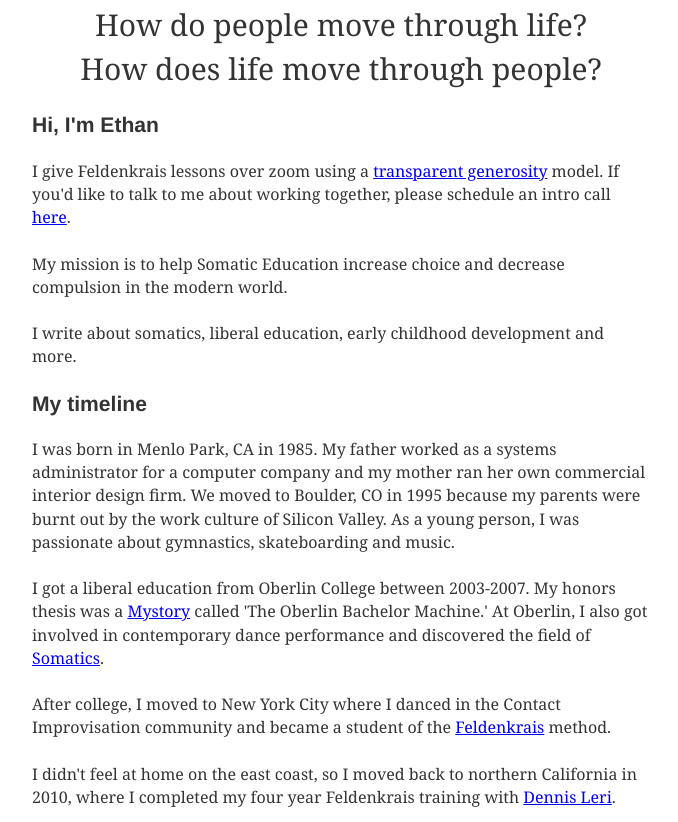
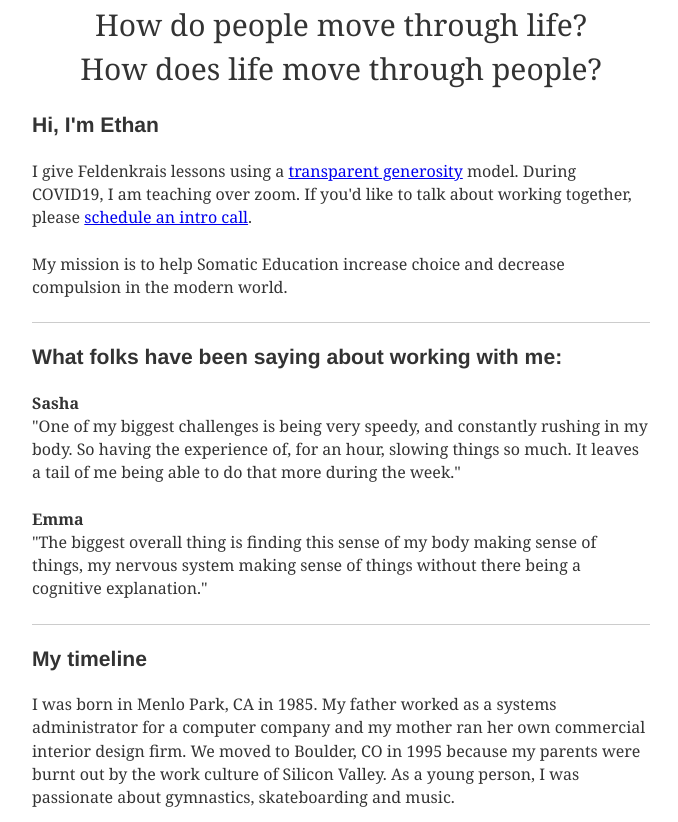
Before and after one commit to elocowan/ethancowan.com, a Gatsby site: page / in a window 1280 px wide. Shown: the part 476-1298 px from the top of the page, without its empty margins (299-977 px from the left). Built offline with nearby package versions, Linux system fonts and the light colour scheme; Gatsby itself is replaced by a stand-in of ours; some packages are replaced by stand-ins of ours.

Commit message:
Changes to add testimonials

```diff
--- a/src/pages/index.js
+++ b/src/pages/index.js
@@ -45,12 +45,12 @@ export default function Home() {
       </Centered>
       <h3>Hi, I'm Ethan</h3>
       <p>
-        I give Feldenkrais lessons over zoom using a{" "}
+        I give Feldenkrais lessons using a{" "}
         <Link to="/transparent-generosity">transparent generosity</Link> model.
-        If you'd like to talk to me about working together, please schedule an
-        intro call{" "}
+        During COVID19, I am teaching over zoom. If you'd like to talk about
+        working together, please{" "}
         <a href="https://app.acuityscheduling.com/schedule.php?owner=16756071">
-          here
+          schedule an intro call
         </a>
         .
       </p>
@@ -58,10 +58,24 @@ export default function Home() {
         My mission is to help Somatic Education increase choice and decrease
         compulsion in the modern world.
       </p>
+      <hr />
+      <h3>What folks have been saying about working with me:</h3>
       <p>
-        I write about somatics, liberal education, early childhood development
-        and more.
+        <b>Sasha</b>
+        <br />
+        "One of my biggest challenges is being very speedy, and constantly
+        rushing in my body. So having the experience of, for an hour, slowing
+        things so much. It leaves a tail of me being able to do that more during
+        the week."
       </p>
+      <p>
+        <b>Emma</b>
+        <br />
+        "The biggest overall thing is finding this sense of my body making sense
+        of things, my nervous system making sense of things without there being
+        a cognitive explanation."
+      </p>
+      <hr />
       <h3>My timeline</h3>
       <p>
         I was born in Menlo Park, CA in 1985. My father worked as a systems
@@ -97,7 +111,6 @@ export default function Home() {
         </a>
         .
       </p>
-
       <p>
         In 2013, I moved back to Boulder to live close to my family, where I've
         lived ever since.
```
Also changed, not shown: src/pages/contact.js (+3 -4 lines), src/pages/transparent-generosity.js (+6 -2 lines).
